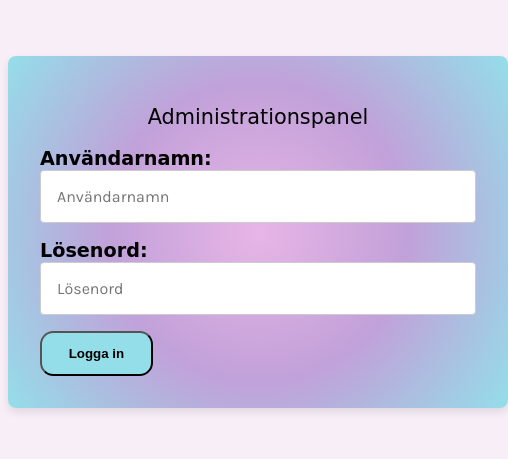
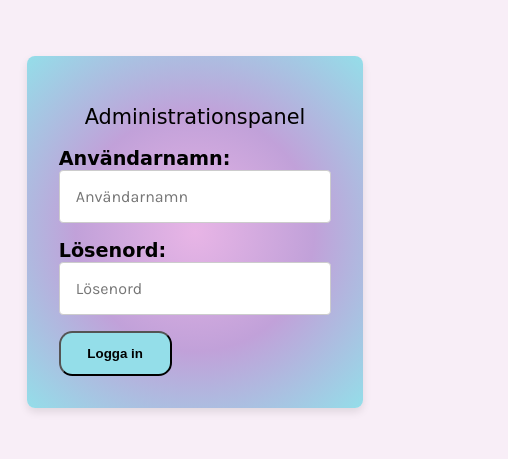
Before and after one commit to amer1301/ProjektBackendFrontendsida, a plain HTML site: page administration.html in a window 390 px wide. Shown: the whole page, 508 px wide, since content can reach past the window. Drawn offline with Linux system fonts and the light colour scheme; no server answers; a web font is replaced by a local one.

Commit message:
admin css

```diff
--- a/styles.css
+++ b/styles.css
@@ -1202,6 +1202,10 @@ width: 90%;
 }
 
 @media (max-width: 530px) {
+
+    #loginFormCustom {
+        width: 90%;
+    }
     #addForm input, #addForm select, #addForm button {
     max-width: 170px;
 }
```
